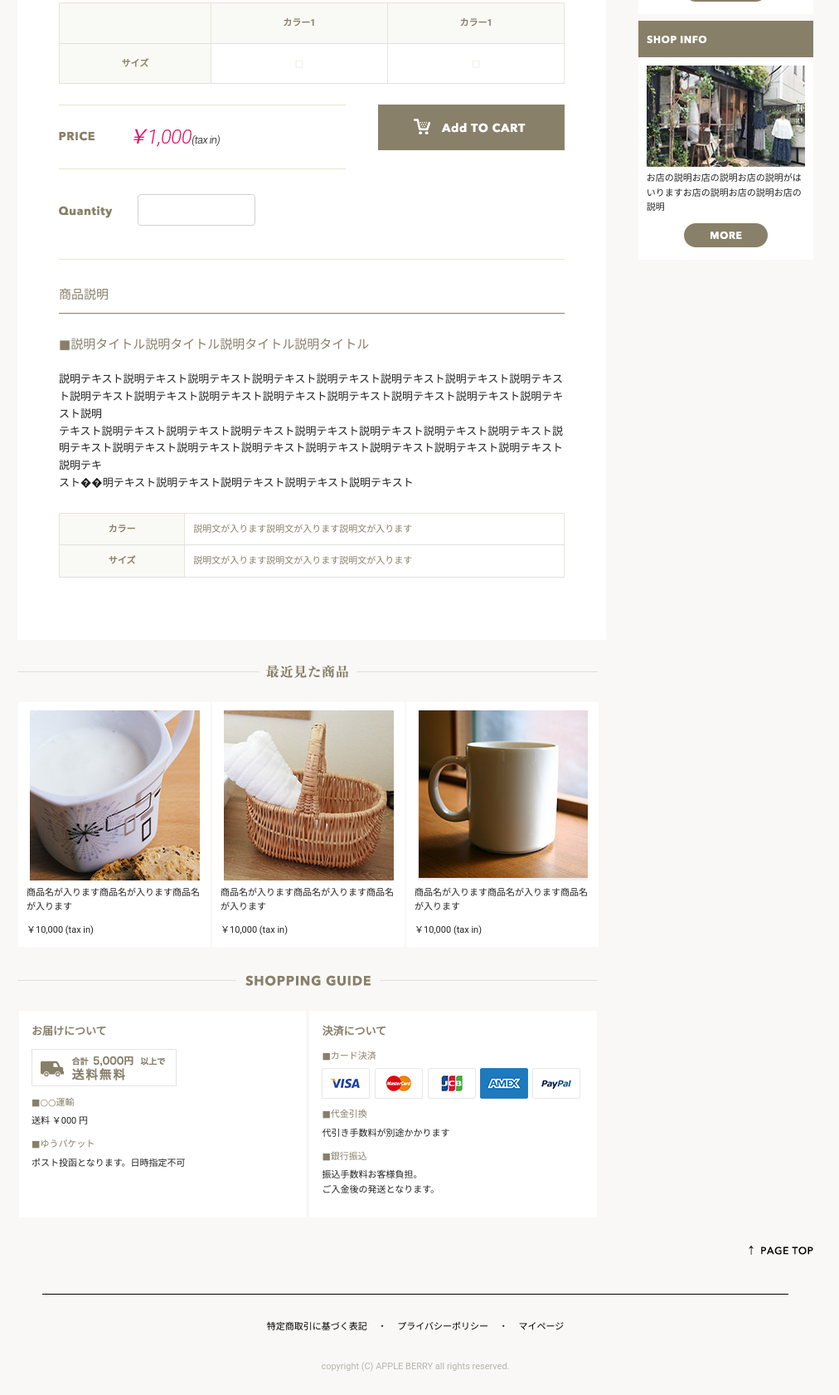
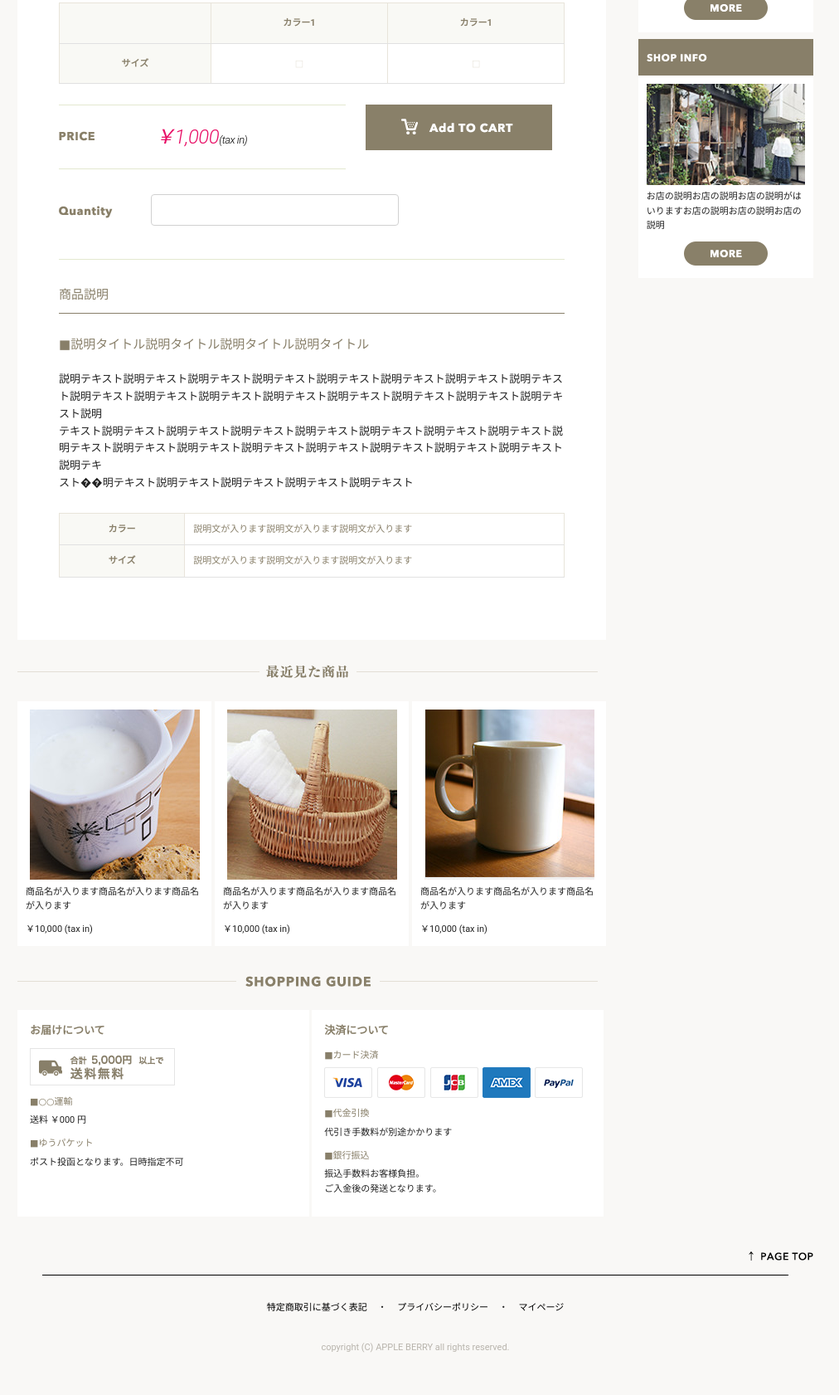
Before and after one commit to hashiii/shopping-site, a plain HTML site: page products.html in a window 1280 px wide. Shown: the part 796-2477 px from the top of the page at 83% size, without its empty margins (139-1151 px from the left). After the commit the page ends 2454 px from the top, so only its background shows below. Drawn offline with nearby package versions, Linux system fonts and the light colour scheme.

Commit message:
fifth commit

```diff
--- a/css/style.scss
+++ b/css/style.scss
@@ -74,17 +74,19 @@ body {
 
 
   .item{
+    width :100%;
     display: flex;
+    justify-content: space-between;
     flex-wrap:wrap;
   }
 
   .item_image{
-    width: calc(98% / 3);
+    width: 33%;
     font-size: 1.1rem;
     padding: 10px;
     box-sizing:  border-box;
     background-color: white;
-    margin: 1px;
+    margin-bottom: 3px;
     text-align: center;
 
     .item_title{
@@ -101,12 +103,49 @@ body {
 
   @media (max-width: 550px) {
     .item{
-      display: flex;
-      flex-wrap: wrap;
-      width: 100%;
+    width :100%;
+    display: flex;
+    justify-content: space-between;
+    flex-wrap:wrap;
     }
     .item_image{
-      width: 49%;
+  list-style: none;
+  display: inline-block;
+  width: 49.7%;
+    }
+  }
+
+.guides{
+    width :100%;
+    display: flex;
+    justify-content: space-between;
+    margin-bottom: 30px;
+}
+
+  .guide{
+    width: 50%;
+    font-size: 1.1rem;
+    padding: 15px;
+    background-color: white;
+    margin-right: 3px;
+
+    .guide_title{
+      color: #887f69;
+      font-size: 1.3rem;
+      font-weight: bold;
+      padding-bottom: 10px;
+    }
+
+    .guide_content{
+      color: #887f69;
+      padding-bottom: 5px;
+
+    }
+    img{
+      padding-bottom: 5px;
+    }
+    p{
+      margin-bottom: 10px;
     }
   }
 
@@ -129,49 +168,15 @@ body {
     .guide-title{
       display: none;
     }
-  }
-
-.guides{
-      display: flex;
-      max-width: 99%;
-    margin-bottom: 50px;
-}
-
-  .guide{
-      width: 45%;
-    font-size: 1.1rem;
-    padding: 15px;
-    background-color: white;
-    margin: 2px;
-
-    .guide_title{
-      color: #887f69;
-      font-size: 1.3rem;
-      font-weight: bold;
-      padding-bottom: 10px;
-    }
-
-    .guide_content{
-      color: #887f69;
-      padding-bottom: 5px;
-
-    }
-    img{
-      padding-bottom: 5px;
-    }
-    p{
-      margin-bottom: 10px;
-    }
-  }
-
-  @media (max-width: 550px) {
 
     .guides{
       display: flex;
       flex-wrap: wrap;
 
+
     .guide{
       width: 100%;
+      margin-bottom: 3px;
     }
     }
   }
@@ -181,6 +186,7 @@ body {
   display: block;
   background-color: white;
   padding: 10px;
+  margin-bottom: 30px;
 
 
 .search{
@@ -290,6 +296,7 @@ body {
 	position: absolute;
 	right: 0;
 	bottom: 0;
+	margin-bottom: -30px;
   }
 
   @media (max-width: 550px) {
@@ -353,7 +360,7 @@ footer{
     text-decoration: none;
     color: #887f69;
     }
-    .text{
+    span{
     padding: 0 5px;
     }
   }
--- a/products.html
+++ b/products.html
@@ -90,7 +90,7 @@ $(document).ready(function(){
 
       <div class="pan">
       <div class="home">
-        <a href="index.html"><img class="u-max-full-width" src="images/list/home_icon.png" alt="ホーム" /><font class="text">HOME</font></a>
+        <a href="index.html"><img class="u-max-full-width" src="images/list/home_icon.png" alt="ホーム" /><span>HOME</span></a>
       </div>
         <div class="category">/</div>
       <div class="home">
@@ -155,7 +155,7 @@ $(document).ready(function(){
 
     <div class="seven columns">
       <div class="price">
-        <div class="price_title" class="three columns">
+        <div class="price_title three columns">
           <img class="u-max-full-width" src="images/products/title_price.png" alt="プライス" />
         </div>
         <div class="price_maney">
@@ -163,17 +163,17 @@ $(document).ready(function(){
         </div>
       </div>
     </div>
-      <div class="cart" class="five columns">
+      <div class="cart five columns">
         <img class="u-max-full-width" src="images/products/add_to_cart.png" alt="カート" />
       </div>
 
   </div>
 
   <div id="quantity">
-      <div class="quantity_title" class="two columns">
+      <div class="quantity_title two columns">
         <img class="u-max-full-width" src="images/products/title_quantity.png" alt="数量" />
       </div>
-      <div class="form" class="ten columns">
+      <div class="form ten columns">
         <form action="#" class="quantity_form">
         <input type="number" style="width: 60%">
         </form>
@@ -220,19 +220,19 @@ $(document).ready(function(){
       </div>
 
     <div class="item">
-        <div class="item_image" class="four columns">
+        <div class="item_image">
           <img class="u-max-full-width" src="images/top/item_07.jpg" alt="アイテム07" />
           <div class="item_title">商品名が入ります商品名が入ります商品名が入ります</div>
            <p>￥10,000 (tax in)</p>
         </div>
 
-        <div class="item_image" class="four columns">
+        <div class="item_image">
           <img class="u-max-full-width" src="images/top/item_08.jpg" alt="アイテム08" />
           <div class="item_title">商品名が入ります商品名が入ります商品名が入ります</div>
           <p>￥10,000 (tax in)</p>
         </div>
 
-        <div class="item_image" class="four columns">
+        <div class="item_image">
           <img class="u-max-full-width" src="images/top/item_09.jpg" alt="アイテム09" />
           <div class="item_title">商品名が入ります商品名が入ります商品名が入ります</div>
           <p>￥10,000 (tax in)</p>
@@ -253,7 +253,7 @@ $(document).ready(function(){
       </div>
 
     <div class="guides">
-      <div class="guide" class="six columns">
+      <div class="guide">
         <div class="guide_title">お届けについて</div>
         <img class="u-max-full-width" src="images/top/otodoke_banner.png" alt="お届け" />
         <div class="guide_content">■○○運輸</div>
@@ -262,7 +262,7 @@ $(document).ready(function(){
         <p>ポスト投函となります。日時指定不可</p>
       </div>
 
-      <div class="guide" class="six columns">
+      <div class="guide">
         <div class="guide_title">決済について</div>
         <div class="guide_content">■カード決済</div>
         <img class="u-max-full-width" src="images/top/cards.png" alt="決済" />
@@ -359,8 +359,6 @@ $(document).ready(function(){
 </div>
 
 </div>
-</div>
-</div>
 
 
   <footer>
```
Also changed, not shown: index.html (+14 -16 lines), list.html (+19 -19 lines), css/style.css, 1 other file.
